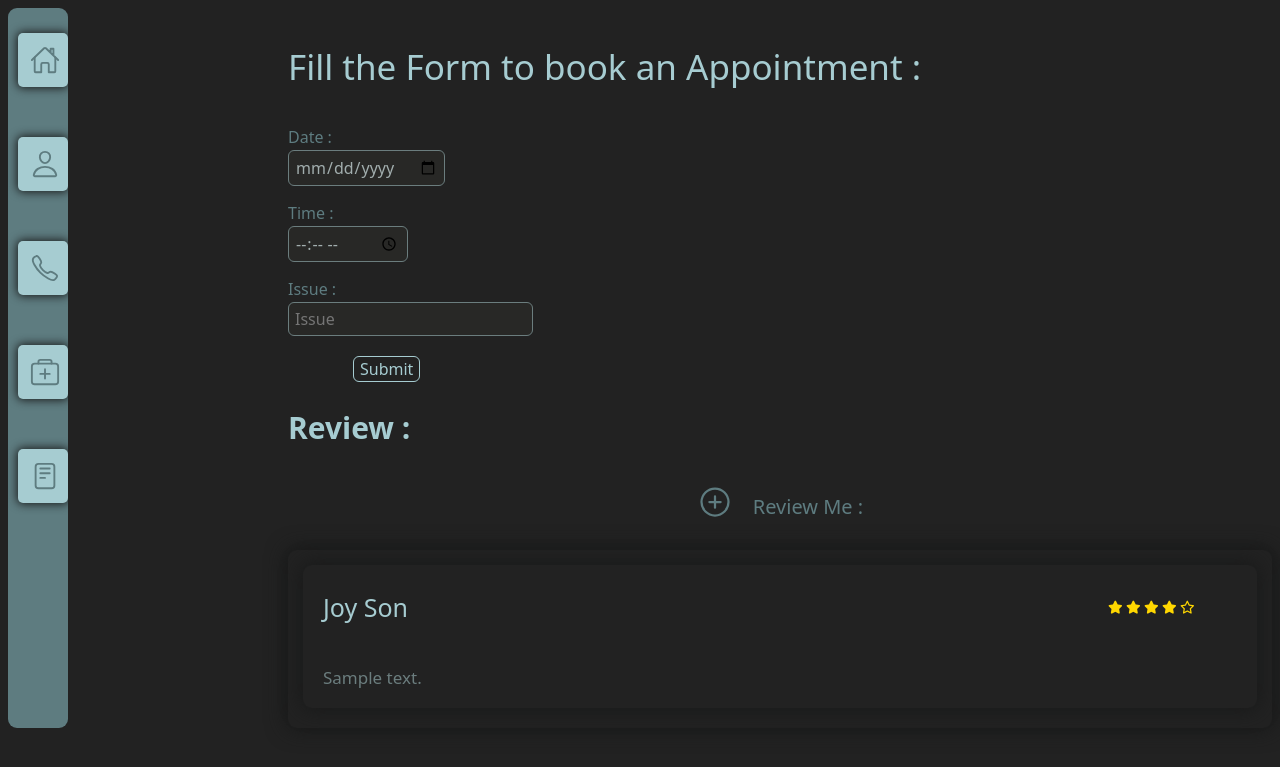
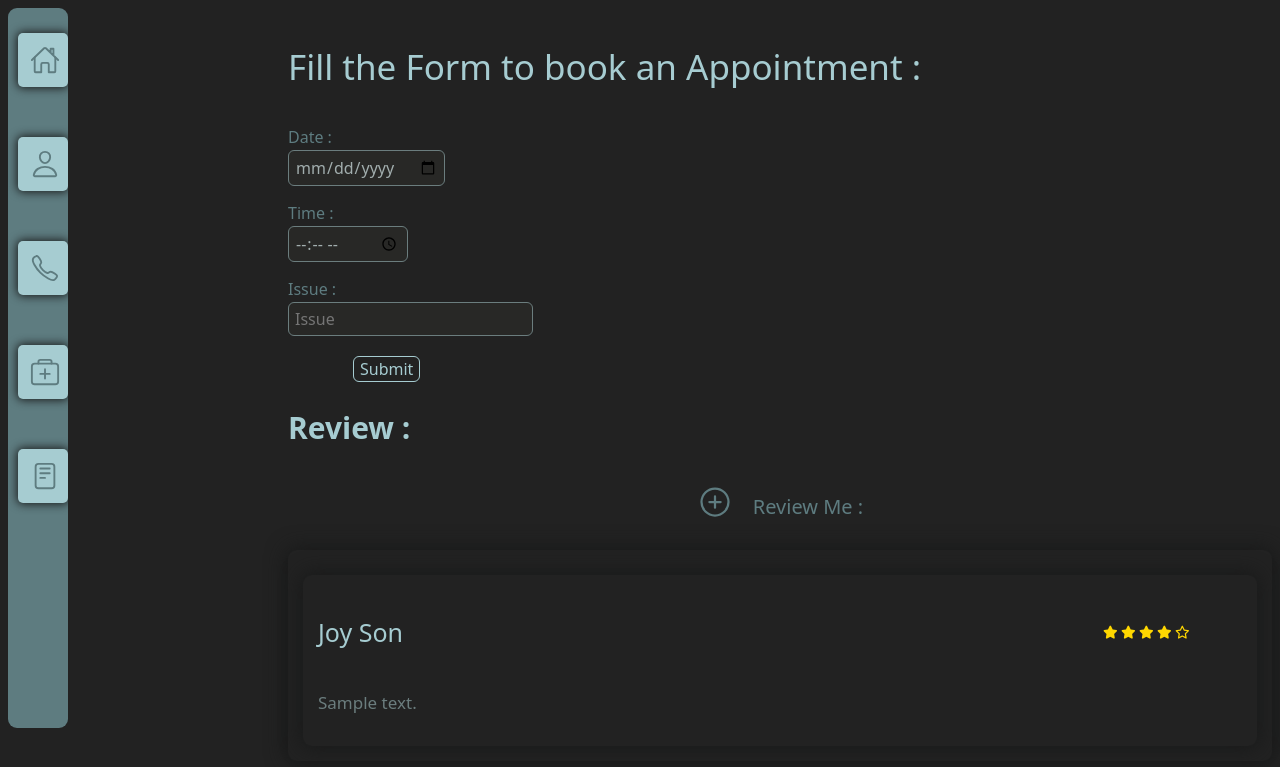
Before and after one commit to itsraghavzanwar/Student-Health-Management-System-, a Flask app: page /doctor-request?doctor_id=1 in a window 1280 px wide. Shown: the top 767 px of the page. Run offline with Flask 3, Linux system fonts and the light colour scheme; a user stored in the database is signed in; data comes from the database, SQL or seed files in the repository; tables that the repository leaves empty hold one stand-in row (values such as "Sample post").

Commit message:
update for handling review correctly

```diff
--- a/SHMS/app.py
+++ b/SHMS/app.py
@@ -383,7 +383,7 @@ def review():
         cursor.execute("""SELECT s.student_name, ur.doctor_rating, ur.comment FROM user_rating ur JOIN student s ON ur.user_id = s.student_id WHERE ur.doctor_id = %s""", (doctor_id,))
         rating_data = cursor.fetchall()
 
-        return render_template('doctor_request.html', success="Request sent successfully!", doctor=doctor, rating_data=rating_data)
+        return render_template('doctor_request.html',doctor=doctor, rating_data=rating_data)
 
 
 @app.route('/doctor-request', methods=['GET', 'POST'])
@@ -464,7 +464,7 @@ def doctor_request():
             """, (Date, Issue, Time, student_id, doctor_id))
             cursor.connection.commit()
 
-            return render_template('doctor_request.html', success="Request sent successfully!", doctor=doctor,rating_data=rating_data)
+            return redirect(url_for('doctor_request', doctor_id=doctor_id, user_id=user_id))
 
         return render_template('doctor_request.html', error="Student not found!", doctor=doctor,rating_data=rating_data)
 
--- a/SHMS/static/doctor_request.css
+++ b/SHMS/static/doctor_request.css
@@ -276,15 +276,6 @@ select {
         margin-left: 20px;
     }
 
-    .review1{
-        text-decoration: none;
-        box-shadow: 0px 0px 20px 2px #181919;
-        border-radius: 9px;
-        padding-left: 20px;
-        padding-bottom: 2px;
-        margin-bottom: 5px;
-    }
-
     .body{
         box-shadow: 0px 0px 20px 2px #181919;
         border-radius: 9px;
@@ -319,4 +310,10 @@ select {
         font-size: small;
     }
 
+    .review5{
+        box-shadow: 0px 0px 20px 2px #181919;
+        border-radius: 9px;
+        padding: 15px;
+        margin-top: 10px;
+    }
 }
--- a/SHMS/templates/doctor_request.html
+++ b/SHMS/templates/doctor_request.html
@@ -119,6 +119,7 @@
 
                             <div class="review1">
                             {% for rating in rating_data %}
+                                <div class="review5">
                                     <div class="review2">
                                         <p class="review3">{{rating[0]}}</p>
                                         <div class="margin">
@@ -137,6 +138,7 @@
                                     <div class="info">
                                     </div>
                                     <p class="info1">{{rating[2]}}</p>
+                                </div>
                             {% endfor %}
                                 {% if not rating_data %}
                                 <p class="error1">No review till date (Be the First One)</p>
```
Lines whose indentation alone changed are shown as unchanged.
